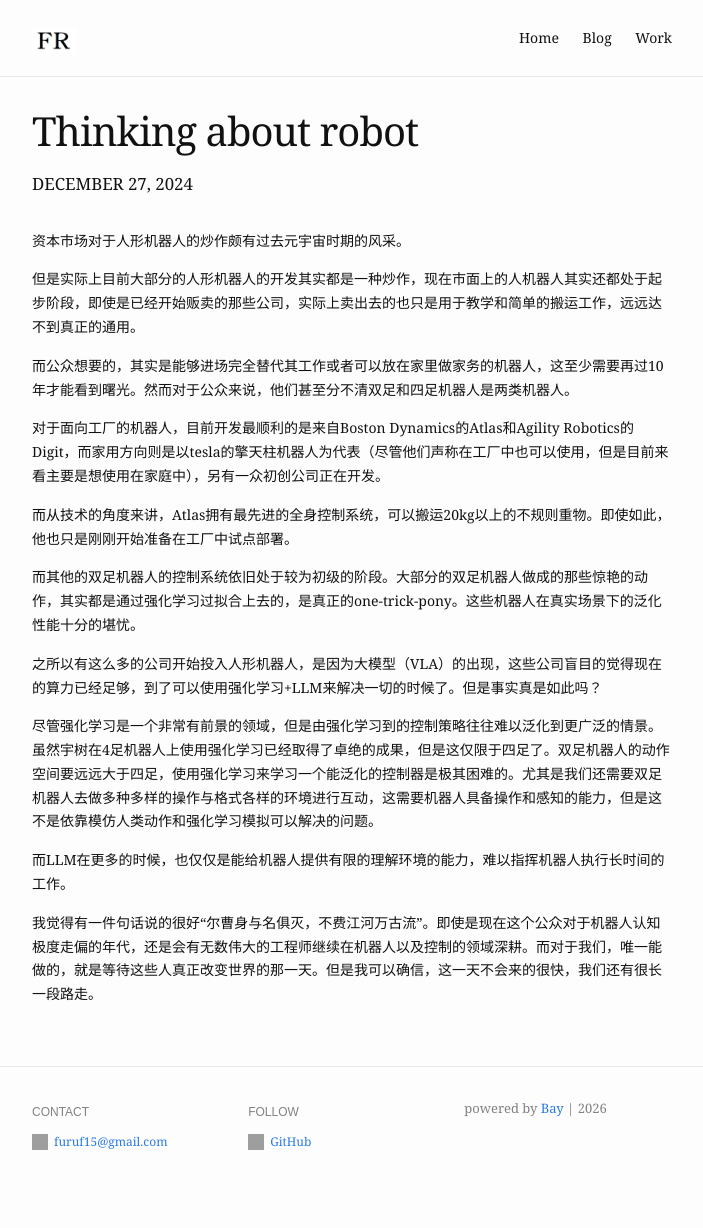
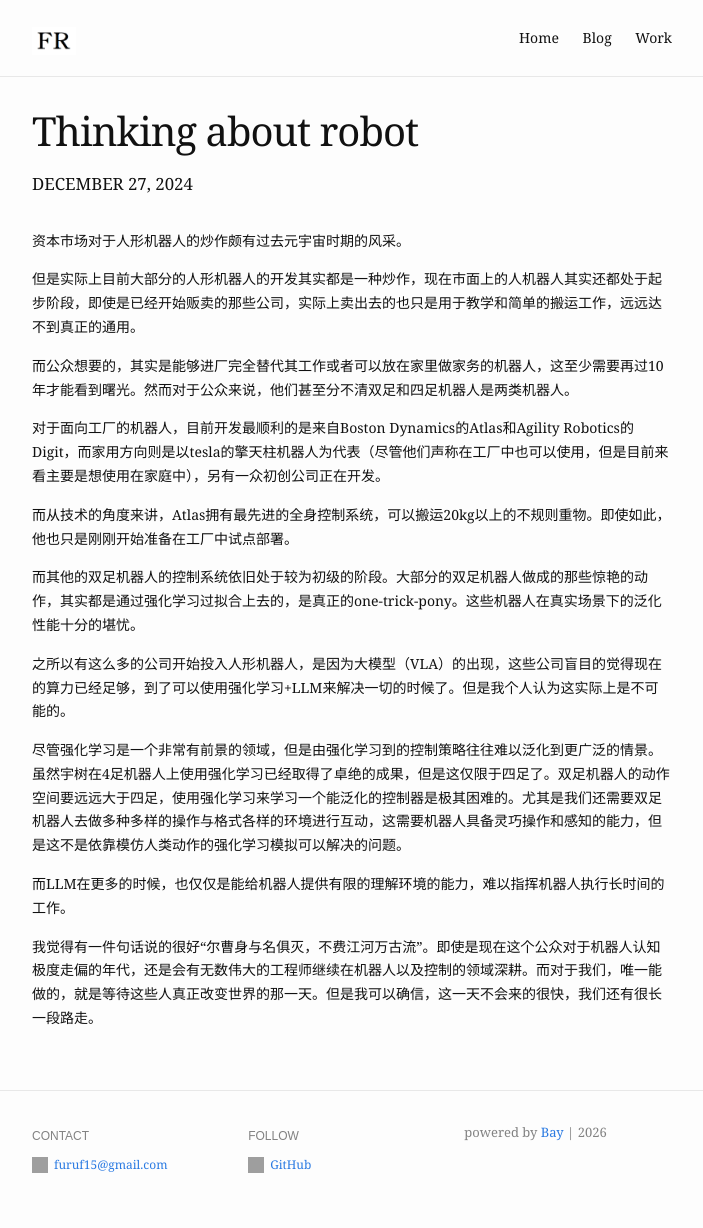
Before and after one commit to FuRuF-11/FuRuF-11.github.io, a Jekyll site: the page built from _posts/2024-12-25-thinking-about-robot.md, in a window 1280 px wide. Shown: the whole page, without its empty margins (288-991 px from the left). Built offline with Jekyll 4.4.1, drawn with Linux system fonts in a browser that asks for light colours; a script that is not in the unit is left out; before the commit the page ends 1205 px from its top, so only the background shows below that.

Commit message:
modified:   _posts/2023-11-06-PAC-and-DL.md 	modified:   _posts/2024-12-25-thinking-about-robot.md

```diff
--- a/_posts/2024-12-25-thinking-about-robot.md
+++ b/_posts/2024-12-25-thinking-about-robot.md
@@ -9,7 +9,7 @@ blurb: "机器人迷思"
 
 但是实际上目前大部分的人形机器人的开发其实都是一种炒作，现在市面上的人机器人其实还都处于起步阶段，即使是已经开始贩卖的那些公司，实际上卖出去的也只是用于教学和简单的搬运工作，远远达不到真正的通用。
 
-而公众想要的，其实是能够进场完全替代其工作或者可以放在家里做家务的机器人，这至少需要再过10年才能看到曙光。然而对于公众来说，他们甚至分不清双足和四足机器人是两类机器人。
+而公众想要的，其实是能够进厂完全替代其工作或者可以放在家里做家务的机器人，这至少需要再过10年才能看到曙光。然而对于公众来说，他们甚至分不清双足和四足机器人是两类机器人。
 
 对于面向工厂的机器人，目前开发最顺利的是来自Boston Dynamics的Atlas和Agility Robotics的Digit，而家用方向则是以tesla的擎天柱机器人为代表（尽管他们声称在工厂中也可以使用，但是目前来看主要是想使用在家庭中），另有一众初创公司正在开发。
 
@@ -17,9 +17,9 @@ blurb: "机器人迷思"
 
 而其他的双足机器人的控制系统依旧处于较为初级的阶段。大部分的双足机器人做成的那些惊艳的动作，其实都是通过强化学习过拟合上去的，是真正的one-trick-pony。这些机器人在真实场景下的泛化性能十分的堪忧。
 
-之所以有这么多的公司开始投入人形机器人，是因为大模型（VLA）的出现，这些公司盲目的觉得现在的算力已经足够，到了可以使用强化学习+LLM来解决一切的时候了。但是事实真是如此吗？
+之所以有这么多的公司开始投入人形机器人，是因为大模型（VLA）的出现，这些公司盲目的觉得现在的算力已经足够，到了可以使用强化学习+LLM来解决一切的时候了。但是我个人认为这实际上是不可能的。
 
-尽管强化学习是一个非常有前景的领域，但是由强化学习到的控制策略往往难以泛化到更广泛的情景。虽然宇树在4足机器人上使用强化学习已经取得了卓绝的成果，但是这仅限于四足了。双足机器人的动作空间要远远大于四足，使用强化学习来学习一个能泛化的控制器是极其困难的。尤其是我们还需要双足机器人去做多种多样的操作与格式各样的环境进行互动，这需要机器人具备操作和感知的能力，但是这不是依靠模仿人类动作和强化学习模拟可以解决的问题。
+尽管强化学习是一个非常有前景的领域，但是由强化学习到的控制策略往往难以泛化到更广泛的情景。虽然宇树在4足机器人上使用强化学习已经取得了卓绝的成果，但是这仅限于四足了。双足机器人的动作空间要远远大于四足，使用强化学习来学习一个能泛化的控制器是极其困难的。尤其是我们还需要双足机器人去做多种多样的操作与格式各样的环境进行互动，这需要机器人具备灵巧操作和感知的能力，但是这不是依靠模仿人类动作的强化学习模拟可以解决的问题。
 
 而LLM在更多的时候，也仅仅是能给机器人提供有限的理解环境的能力，难以指挥机器人执行长时间的工作。
 
```
Also changed, not shown: _posts/2023-11-06-PAC-and-DL.md (+1 -1 lines).
